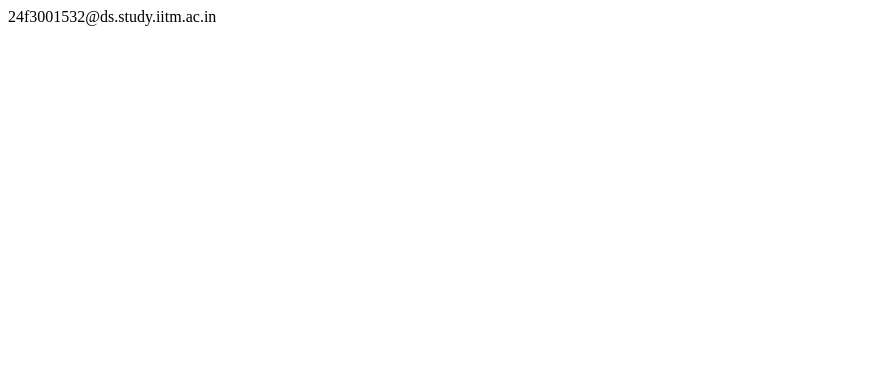
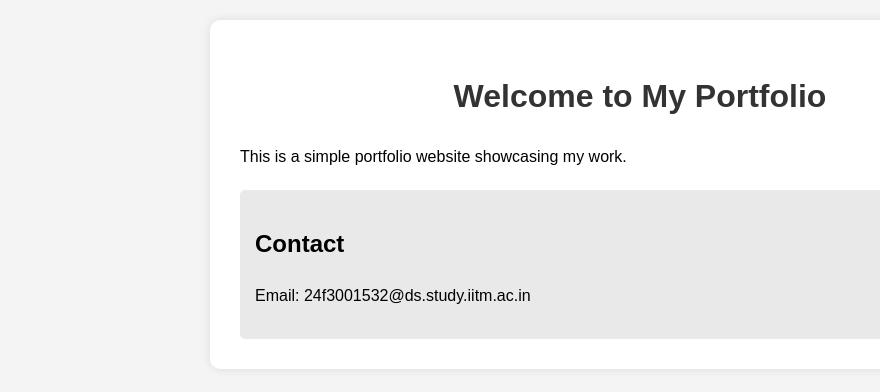
Before and after one commit to Manthan-Bumb/my-portfolio, a plain HTML site: page index.html in a window 1280 px wide. Shown: the whole page, without its empty margins (0-880 px from the left). Drawn offline with Linux system fonts and the light colour scheme.

Commit message:
index.html

```diff
--- a/index.html
+++ b/index.html
@@ -1,17 +1,46 @@
 <!DOCTYPE html>
 <html lang="en">
 <head>
-  <meta charset="UTF-8" />
-  <meta name="viewport" content="width=device-width, initial-scale=1.0" />
-  <meta http-equiv="X-UA-Compatible" content="IE=edge" />
-  <title>My Website</title>
-
-  <!-- Fonts and Meta -->
-  <meta name="description" content="This is an assignment for TDS from the IITM BS Degree course" />
-  <meta name="author" content="Mayank Kumar Poddar" />
-
+  <meta charset="UTF-8">
+  <meta name="viewport" content="width=device-width, initial-scale=1.0">
+  <title>My Portfolio</title>
+  <style>
+    body {
+      font-family: Arial, sans-serif;
+      line-height: 1.6;
+      margin: 0;
+      padding: 20px;
+      background-color: #f4f4f4;
+    }
+    .container {
+      max-width: 800px;
+      margin: 0 auto;
+      background: white;
+      padding: 30px;
+      border-radius: 10px;
+      box-shadow: 0 0 10px rgba(0,0,0,0.1);
+    }
+    h1 {
+      color: #333;
+      text-align: center;
+    }
+    .contact {
+      margin-top: 20px;
+      padding: 15px;
+      background-color: #e9e9e9;
+      border-radius: 5px;
+    }
+  </style>
 </head>
 <body>
-<!--email_off-->24f3001532@ds.study.iitm.ac.in<!--/email_off-->
+  <div class="container">
+    <h1>Welcome to My Portfolio</h1>
+    <p>This is a simple portfolio website showcasing my work.</p>
+
+    <div class="contact">
+      <h2>Contact</h2>
+      <p>Email: <!--email_off-->24f3001532@ds.study.iitm.ac.in<!--/email_off--></p>
+    </div>
+  </div>
 </body>
 </html>
```
